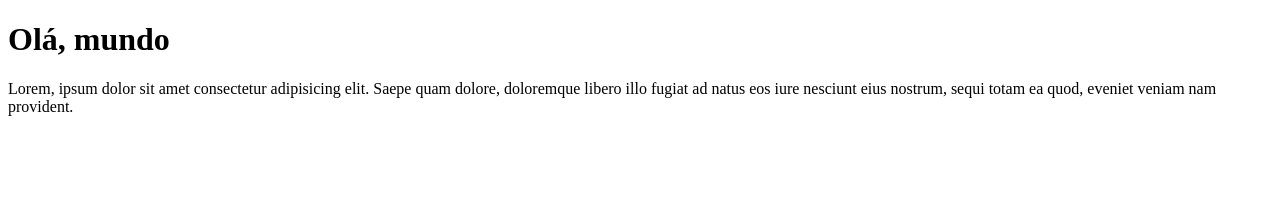
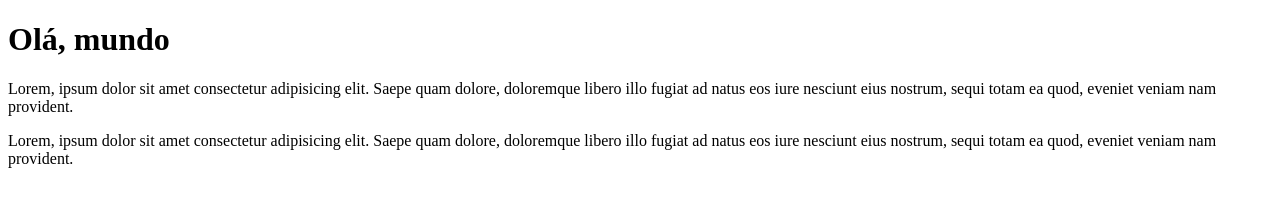
Before and after one commit to labplane/Ola-Mundo, a plain HTML site: page site-exemplo/index.html in a window 1280 px wide. Drawn offline with Linux system fonts and the light colour scheme.

Commit message:
Update index.html

```diff
--- a/site-exemplo/index.html
+++ b/site-exemplo/index.html
@@ -8,5 +8,6 @@
 <body>
     <h1>Olá, mundo</h1>
     <p>Lorem, ipsum dolor sit amet consectetur adipisicing elit. Saepe quam dolore, doloremque libero illo fugiat ad natus eos iure nesciunt eius nostrum, sequi totam ea quod, eveniet veniam nam provident.</p>
+    <p>Lorem, ipsum dolor sit amet consectetur adipisicing elit. Saepe quam dolore, doloremque libero illo fugiat ad natus eos iure nesciunt eius nostrum, sequi totam ea quod, eveniet veniam nam provident.</p>
 </body>
 </html>
```
